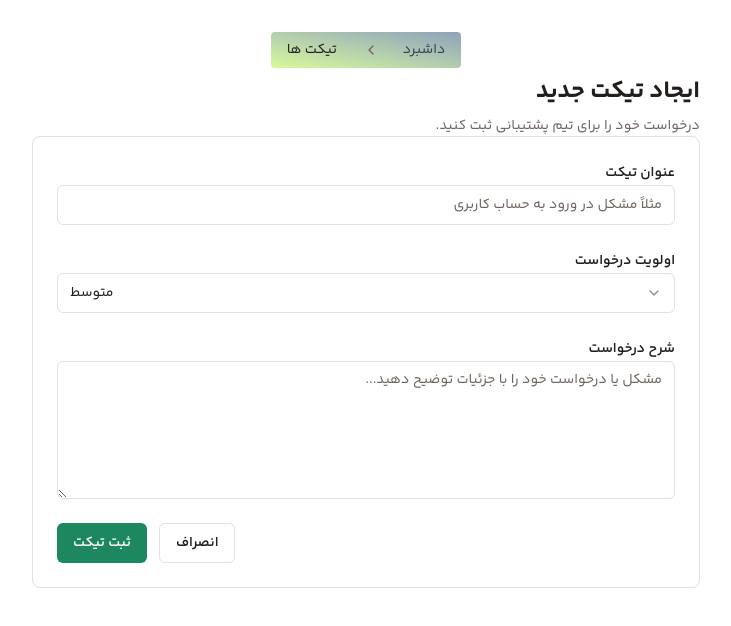
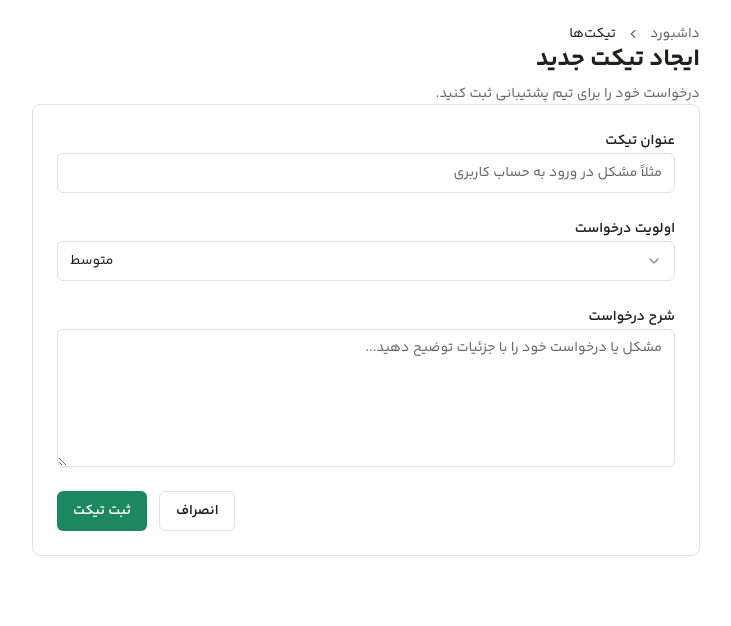
Before and after one commit to pedram-vosooghinia/tts, a Next.js app: page /dashboard/tickets/create in a window 1280 px wide. Shown: the top 626 px of the page, without its empty margins (370-1101 px from the left). Built offline with nearby package versions, Linux system fonts and the light colour scheme.

Commit message:
refactor: simplify breadcrumbs and dashboard paths

```diff
--- a/src/app/(panels)/dashboard/categories/page.tsx
+++ b/src/app/(panels)/dashboard/categories/page.tsx
@@ -13,8 +13,8 @@ export default function CategoriesPage() {
     <>
       <BreadcrumbMain
         items={[
-          { label: "داشبورد", href: "/admin" },
-          { label: "دسته‌بندی‌ها", href: "#" },
+          { label: "داشبورد", href: "/dashboard" },
+          { label: "دسته‌بندی‌ها" },
         ]}
       />
 
--- a/src/app/(panels)/dashboard/tickets/create/page.tsx
+++ b/src/app/(panels)/dashboard/tickets/create/page.tsx
@@ -7,8 +7,8 @@ export default function CreateTicketPage() {
     <>
       <BreadcrumbMain
         items={[
-          { label: "داشبرد", href: "/dashboard" },
-          { label: "تیکت ها", href: "#" },
+          { label: "داشبورد", href: "/dashboard" },
+          { label: "تیکت‌ها" },
         ]}
       />
       <PageHeader
--- a/src/app/(panels)/dashboard/users/page.tsx
+++ b/src/app/(panels)/dashboard/users/page.tsx
@@ -39,8 +39,8 @@ export default function UsersPage() {
     <>
       <BreadcrumbMain
         items={[
-          { label: "داشبرد", href: "/admin" },
-          { label: "کاربران", href: "#" },
+          { label: "داشبورد", href: "/dashboard" },
+          { label: "کاربران" },
         ]}
       />
       <PageHeader
--- a/src/components/shared/BreadcrumbMain.tsx
+++ b/src/components/shared/BreadcrumbMain.tsx
@@ -1,5 +1,4 @@
-"use client";
-
+import { Fragment } from "react";
 import Link from "next/link";
 import { ChevronLeft } from "lucide-react";
 import {
@@ -8,6 +7,7 @@ import {
   BreadcrumbLink,
   BreadcrumbList,
   BreadcrumbPage,
+  BreadcrumbSeparator,
 } from "@/components/ui/breadcrumb";
 
 type BreadcrumbItemType = {
@@ -21,29 +21,31 @@ interface BreadcrumbMainProps {
 
 export default function BreadcrumbMain({ items }: BreadcrumbMainProps) {
   return (
-    <Breadcrumb className="flex w-full items-center justify-center ">
-      <BreadcrumbList className="m-2 flex rounded bg-linear-to-tr from-lime-200 to-slate-400">
+    <Breadcrumb>
+      <BreadcrumbList>
         {items.map((item, index) => {
           const isLast = index === items.length - 1;
 
           return (
-            <div key={index} className="flex items-center gap-2">
-              <BreadcrumbItem className="mx-4 my-2">
+            <Fragment key={`${item.label}-${index}`}>
+              <BreadcrumbItem>
                 {isLast ? (
-                  <BreadcrumbPage>{item.label}</BreadcrumbPage>
+                  <BreadcrumbPage className="line-clamp-1">
+                    {item.label}
+                  </BreadcrumbPage>
                 ) : (
                   <BreadcrumbLink asChild>
-                    <Link href={item.href ?? "#"} className="text-gray-700">
-                      {item.label}
-                    </Link>
+                    <Link href={item.href ?? "#"}>{item.label}</Link>
                   </BreadcrumbLink>
                 )}
               </BreadcrumbItem>
 
               {!isLast && (
-                <ChevronLeft className="text-muted-foreground h-4 w-4" />
+                <BreadcrumbSeparator>
+                  <ChevronLeft />
+                </BreadcrumbSeparator>
               )}
-            </div>
+            </Fragment>
           );
         })}
       </BreadcrumbList>
--- a/src/features/tickets/components/TicketDetailsPage.tsx
+++ b/src/features/tickets/components/TicketDetailsPage.tsx
@@ -84,7 +84,7 @@ export default function TicketDetailsPage() {
         items={[
           { label: "داشبورد", href: dashboardPath },
           { label: "تیکت‌ها", href: `${dashboardPath}/tickets` },
-          { label: `تیکت شماره ${ticket.id}`, href: "#" },
+          { label: `تیکت شماره ${ticket.id}` },
         ]}
       />
 
--- a/src/features/tickets/components/TicketsPage.tsx
+++ b/src/features/tickets/components/TicketsPage.tsx
@@ -39,7 +39,7 @@ console.log("dashboardPath",dashboardPath)
       <BreadcrumbMain
         items={[
           { label: "داشبورد", href: dashboardPath },
-          { label: "تیکت‌ها", href: "#" },
+          { label: "تیکت‌ها" },
         ]}
       />
 
```
